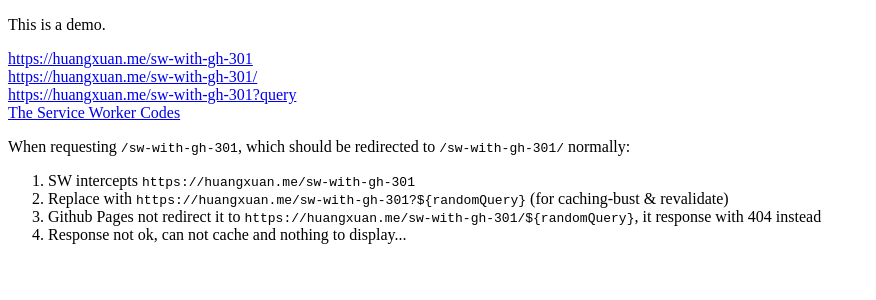
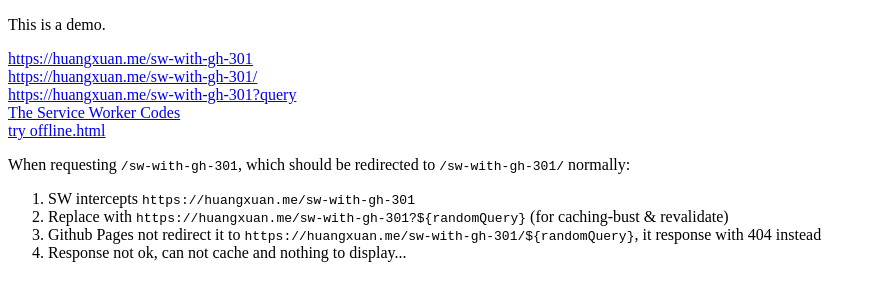
Before and after one commit to Huxpro/sw-with-gh-301-own-sw, a plain HTML site: page index.html in a window 1280 px wide. Shown: the whole page, without its empty margins (0-876 px from the left). Drawn offline with Linux system fonts and the light colour scheme.

Commit message:
tweaking

```diff
--- a/index.html
+++ b/index.html
@@ -16,6 +16,7 @@
     <a href="https://huangxuan.me/sw-with-gh-301/">https://huangxuan.me/sw-with-gh-301/</a>
     <a href="https://huangxuan.me/sw-with-gh-301?query">https://huangxuan.me/sw-with-gh-301?query</a>
     <a href="https://github.com/Huxpro/huxpro.github.io/blob/master/sw.js">The Service Worker Codes</a>
+    <a href="/fakedURL/">try offline.html</a>
 
     <p>
         When requesting <code>/sw-with-gh-301</code>, which should be redirected to <code>/sw-with-gh-301/</code> normally:
```
Also changed, not shown: sw.js (+8 -7 lines).
